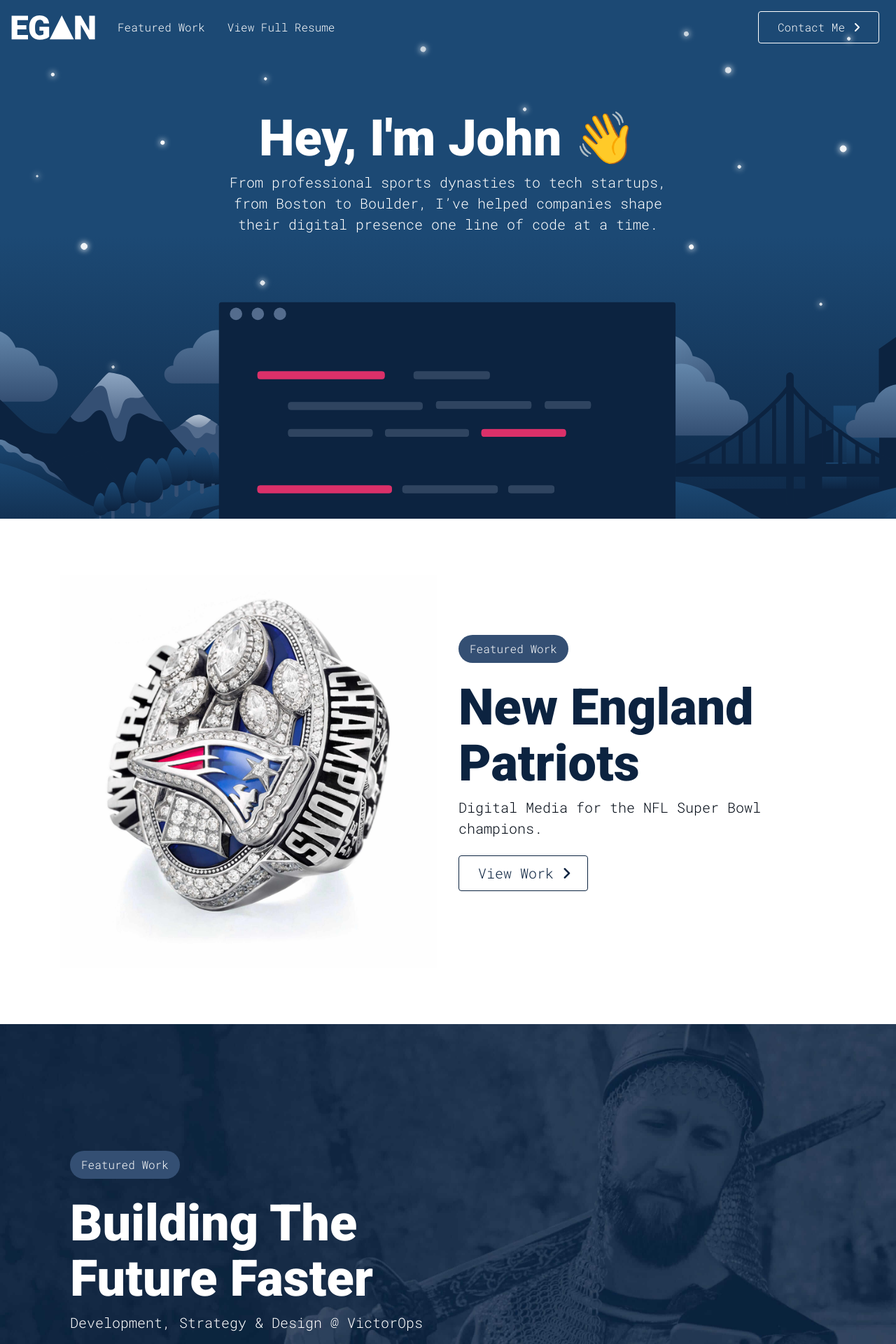
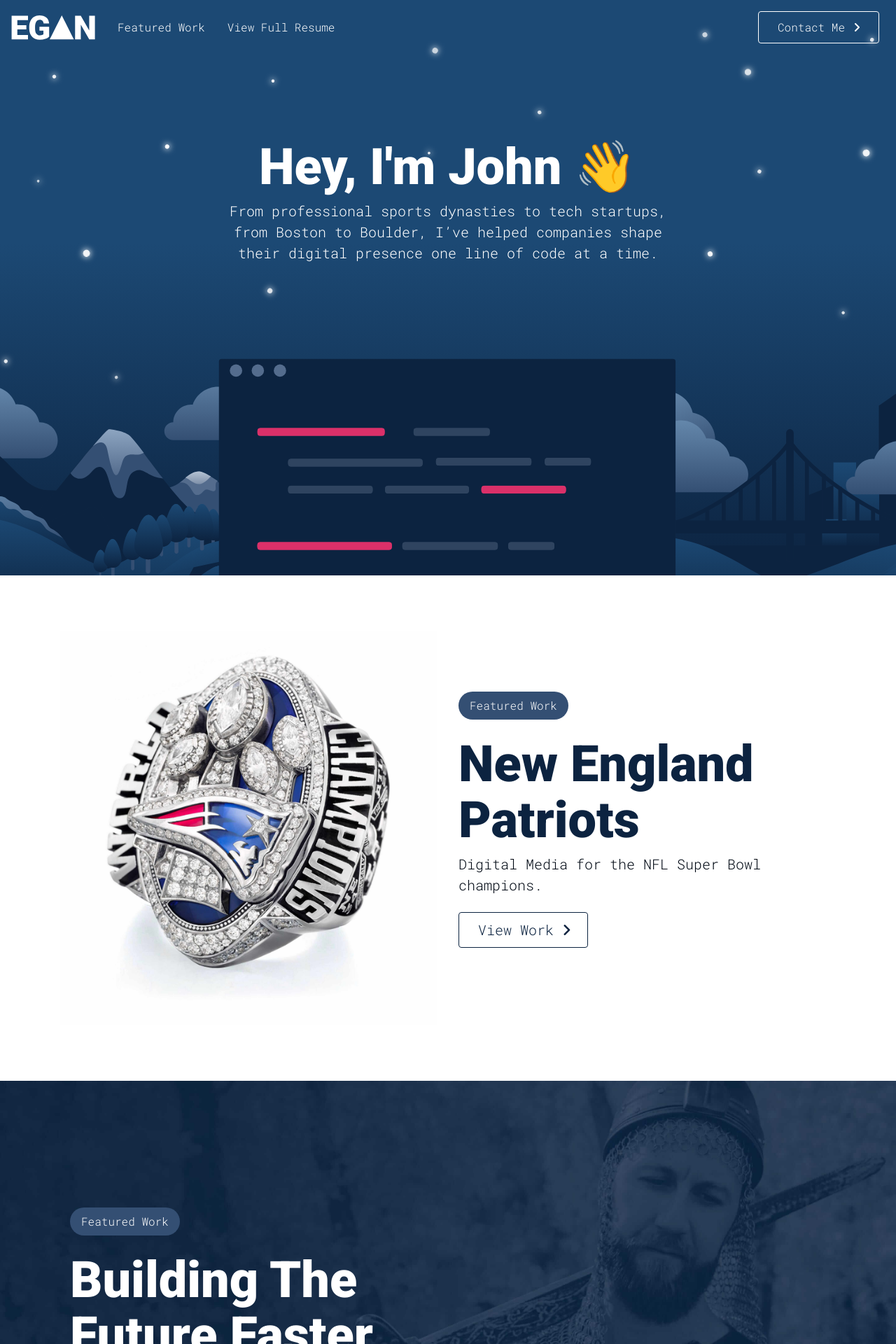
Before and after one commit to jegan3/jegan3.github.io, a Jekyll site: the page built from index.html, in a window 1280 px wide. Shown: the top 1920 px of the page at 70% size. Built offline with Jekyll 4.4.1, drawn with Linux system fonts in a browser that asks for light colours; nearby versions of some CDN libraries.

Commit message:
fixed padding in hero section

```diff
--- a/assets/_sass/pages/_index.scss
+++ b/assets/_sass/pages/_index.scss
@@ -36,7 +36,7 @@
     }
 
     @media (min-width: $desktop) {
-      padding: 8vh 0;
+      padding: 12.5vh 0;
 
     }
 
```
